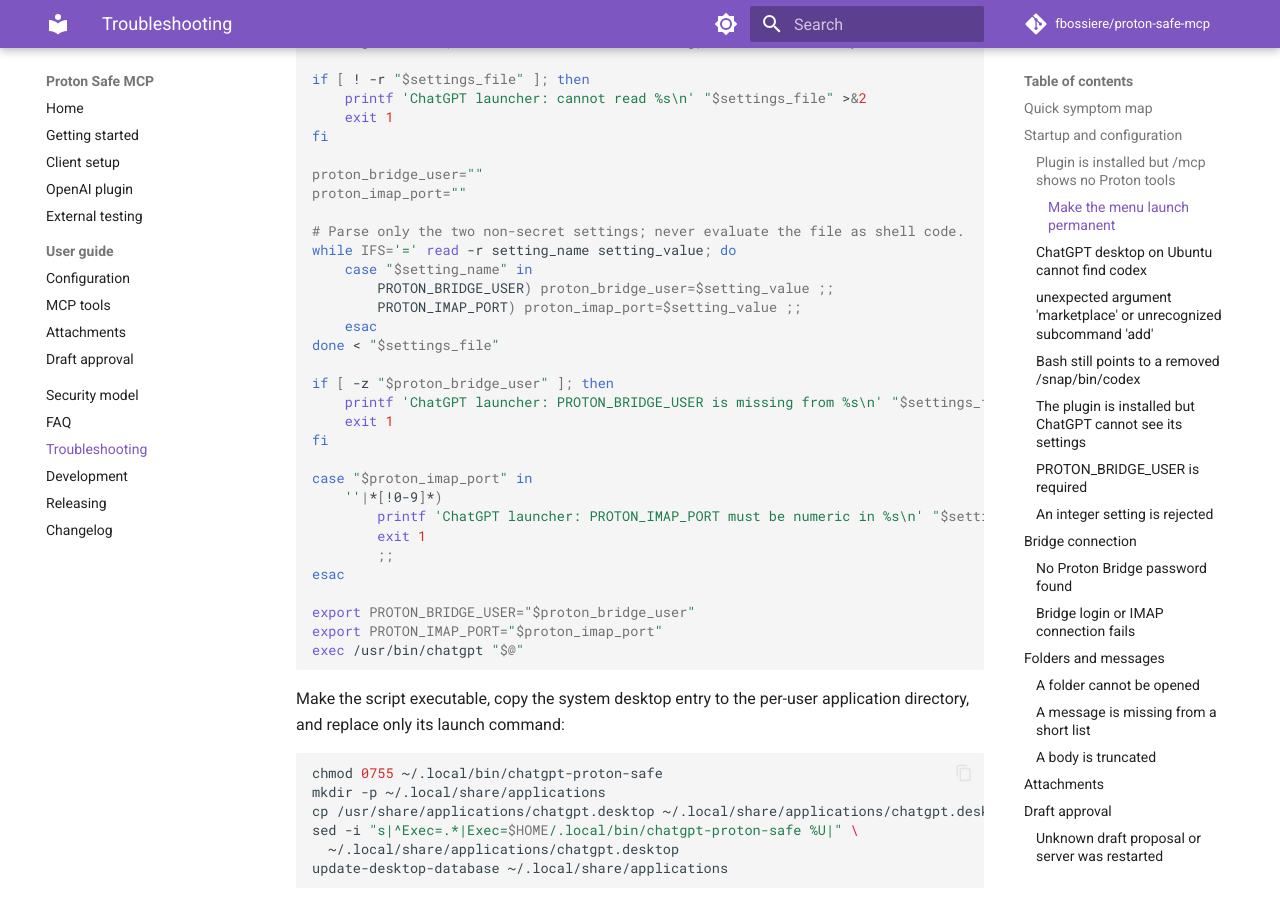
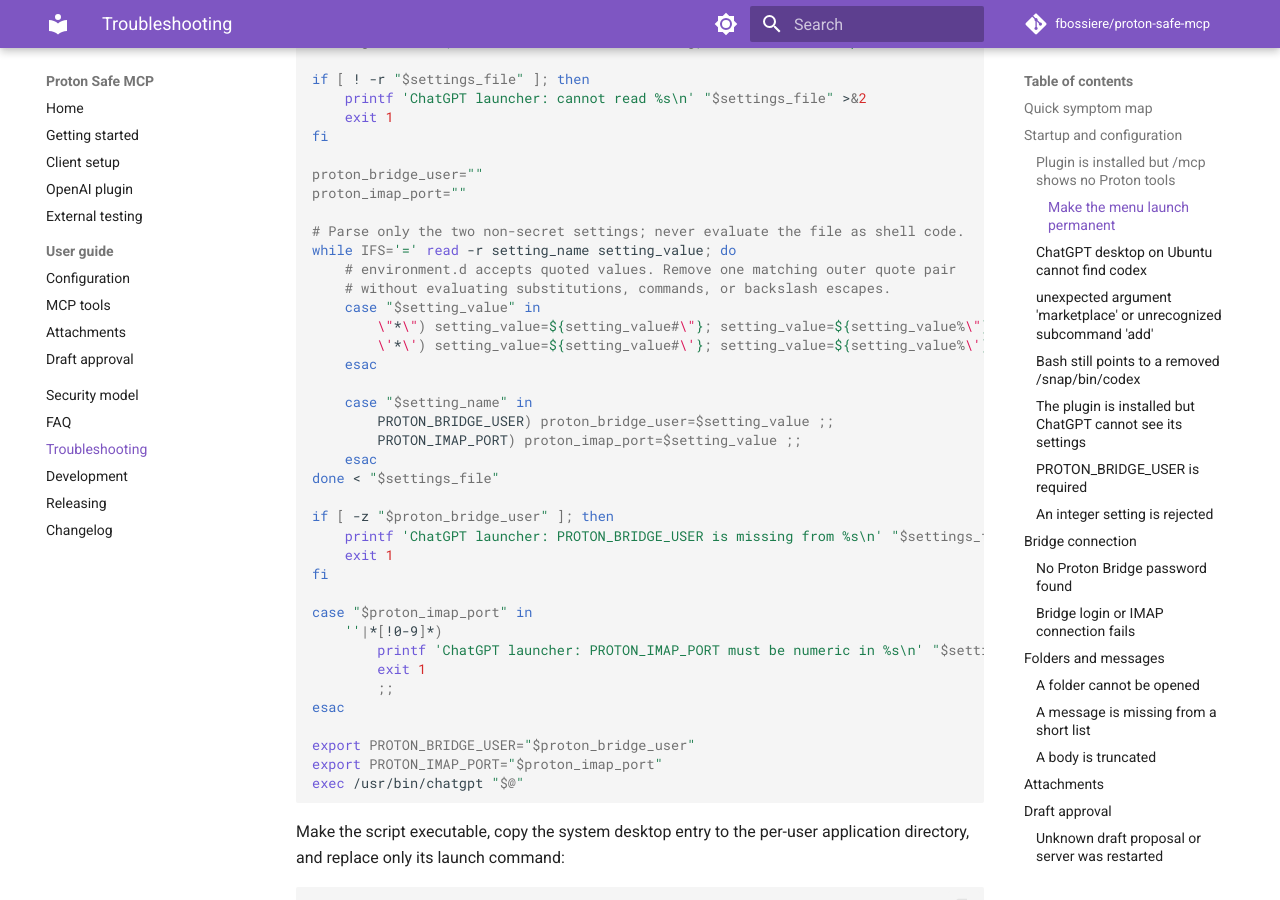
Before and after one commit to fbossiere/proton-safe-mcp, an MkDocs documentation site: the page built from docs/troubleshooting.md, in a window 1280 px wide and 900 px high, scrolled down 2797 px. Built offline with MkDocs 1.6.1 and Material for MkDocs 9.7.7, drawn with Linux system fonts in a browser that asks for light colours; comment, search, counter and statistics services are not loaded.

Commit message:
docs: handle quoted environment values

```diff
--- a/docs/troubleshooting.md
+++ b/docs/troubleshooting.md
@@ -129,6 +129,13 @@
 
 # Parse only the two non-secret settings; never evaluate the file as shell code.
 while IFS='=' read -r setting_name setting_value; do
+    # environment.d accepts quoted values. Remove one matching outer quote pair
+    # without evaluating substitutions, commands, or backslash escapes.
+    case "$setting_value" in
+        \"*\") setting_value=${setting_value#\"}; setting_value=${setting_value%\"} ;;
+        \'*\') setting_value=${setting_value#\'}; setting_value=${setting_value%\'} ;;
+    esac
+
     case "$setting_name" in
         PROTON_BRIDGE_USER) proton_bridge_user=$setting_value ;;
         PROTON_IMAP_PORT) proton_imap_port=$setting_value ;;
```
Also changed, not shown: 1 other file.
